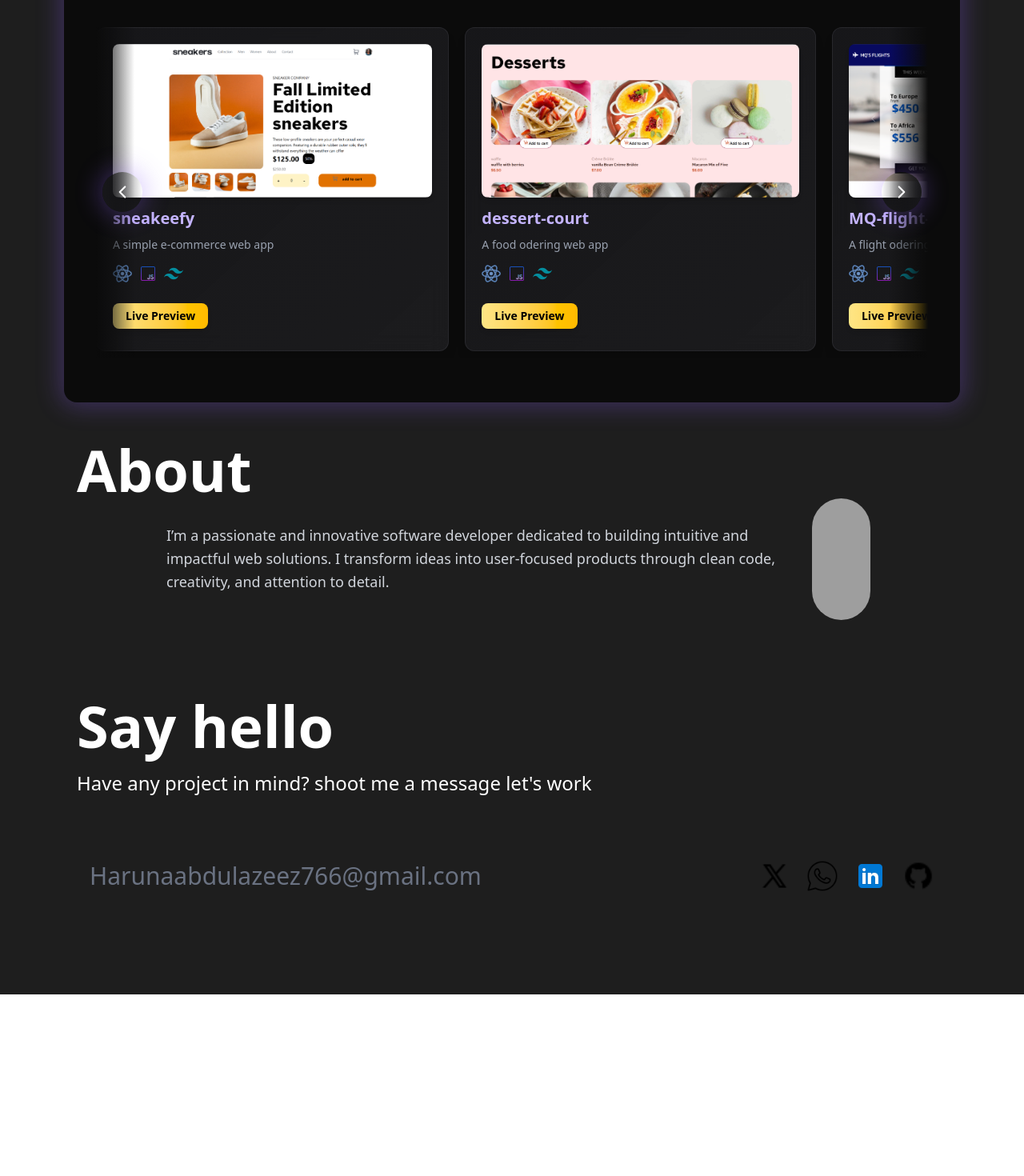
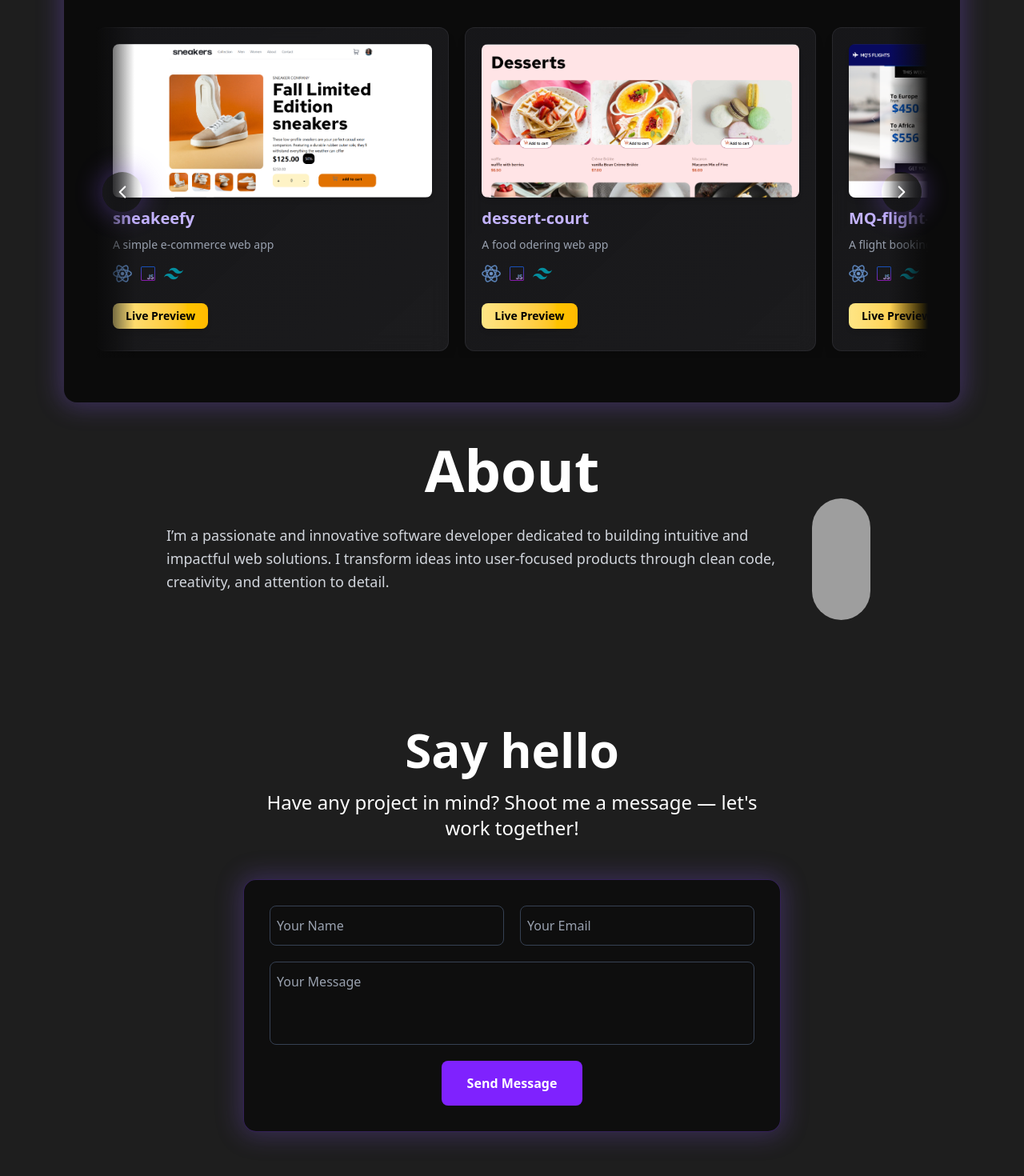
Before and after one commit to Zeez09/portfolio, a React (Vite) app: page / in a window 1280 px wide. Shown: the part 1094-2564 px from the top of the page at 80% size. Before the commit the page ends 2337 px from the top, so only its background shows below. Built offline with nearby package versions, Linux system fonts and the light colour scheme; grey boxes are pictures that could not be loaded.

Commit message:
pushed new updates

```diff
--- a/package.json
+++ b/package.json
@@ -11,6 +11,7 @@
   },
   "dependencies": {
     "@tailwindcss/vite": "^4.1.4",
+    "emailjs-com": "^3.2.0",
     "framer-motion": "^12.8.0",
     "hamburger-react": "^2.5.2",
     "lucide-react": "^0.546.0",
--- a/src/App.jsx
+++ b/src/App.jsx
@@ -9,6 +9,8 @@ import linkedin from "./assets/images/icons8-linkedin-48.png";
 import Projects from "../src/components/Projects";
 import avatar from "./assets/images/medium-shot-anime-style-man-portrait.jpg";
 import whatsApp from "./assets/images/icons8-whatsapp-50.png";
+import ContactForm from "./components/ContactForm";
+
 
 
 
@@ -89,16 +91,20 @@ useEffect(() => {
 
 
 
+
+
+
   return (
     <>
     <div className="flex flex-col bg-[#1e1e1e] text-white overflow-x-hidden p-20">
       <div className="flex items-center justify-between w-full relative sm:justify-center">
-      <nav className={`mt-2 fixed top-4 left-1/2 transform -translate-x-1/2 z-50 bg-black border
-    border-gray-800 rounded-full px-6 py-3 w-full max-w-[600px] backdrop-blur-md shadow-lg
-     transition-all duration-300 ease-in-out ${showNavbar ? 'opacity-100 visible scale-100' : 'opacity-0 invisible scale-95'}`}>
+      <nav className={`fixed top-9 left-1/2 transform -translate-x-1/2 z-50 bg-black border border-gray-800 rounded-full
+px-4 py-2 sm:px-6 sm:py-3 w-[90%] sm:w-full max-w-[600px] backdrop-blur-md shadow-lg transition-all duration-300 ease-in-out
+${showNavbar ? 'opacity-100 visible scale-100' : 'opacity-0 invisible scale-95'}`}>
+
 
 {/* mobile */}
-          <div className="flex w-full items-center justify-between sm:hidden py-3 px-6">
+          <div className="flex w-full items-center justify-between sm:hidden p-1">
             <button onClick={toggleSidebar}>
               <Hamburger toggled={sidebarOpen} toggle={setSidebarOpen} size={16} />
             </button>
@@ -209,7 +215,7 @@ useEffect(() => {
 
 
 
-     <section className="w-full min-h-[50vh] sm:min-h-[55vh] lg:min-h-screen flex justify-center items-center bg-[#1e1e1e]">
+     <section className="w-full min-h-[80vh] sm:min-h-[85vh] lg:min-h-screen flex justify-center items-center bg-[#1e1e1e]">
 
   <div className="text-center p-6 w-full max-w-5xl">
     <h1 className="text-xl md:text-3xl font-bold">Hey there, I'm Haruna Abdulazeez</h1>
@@ -222,19 +228,23 @@ useEffect(() => {
       <a href="https://x.com/Zeez_IV"
     target="blank"
     rel="noopener noreferrer">
-      <img src={twitter} alt="Twitter" className="h-5 w-5 transition duration-300 hover:scale-125" />
+      <img src={twitter} alt="Twitter" className="w-10 h-10 transition duration-300 hover:scale-125" />
       </a>
+
+      <a href="https://wa.me/+2348036401635" target="blank" rel="noopener noreferrer">
+            <img src={whatsApp} alt="WhatsApp" className="w-10 h-10 transition duration-300 hover:scale-125" />
+          </a>
 
       <a href="https://github.com/Zeez09"
     target="blank"
     rel="noopener noreferrer">
-      <img src={github} alt="GitHub" className="h-5 w-5 transition duration-300 hover:scale-125" />
+      <img src={github} alt="GitHub" className="w-10 h-10 transition duration-300 hover:scale-125" />
       </a>
 
       <a href="https://www.linkedin.com/in/haruna-abdulazeez/"
     target="blank"
     rel="noopener noreferrer">
-      <img src={linkedin} alt="LinkedIn" className="h-5 w-5 transition duration-300 hover:scale-125 hover:cursor-pointer" /></a>
+      <img src={linkedin} alt="LinkedIn" className="w-10 h-10 transition duration-300 hover:scale-125 hover:cursor-pointer" /></a>
     </div>
 
 <a
@@ -250,16 +260,16 @@ useEffect(() => {
 </section>
 
 <section id="portfolio" className="leading-12 ">
-<h1 className="text-2xl md:text-7xl font-bold mb-10">Portfolio</h1>
+<h1 className="text-2xl md:text-7xl font-bold mb-10 flex justify-center">Portfolio</h1>
   <Projects />
 </section>
 
 <section id="about">
 <div className="w-full px-4 py-12">
-  <h1 className="text-2xl md:text-7xl font-bold"> About</h1>
-  <div className="flex flex-col md:flex-row items-center justify-center gap-6 max-w-4xl mx-auto">
+  <h1 className="text-2xl md:text-7xl font-bold flex justify-center"> About</h1>
+  <div className="flex flex-col md:flex-row items-center justify-center gap-6 sm:max-w-4xl mx-auto">
 
-    <p className="text-sm sm:text-base md:text-lg text-gray-300 leading-relaxed text-center md:text-left max-w-4xl mx-auto px-4">
+    <p className="text-sm sm:text-base md:text-lg text-gray-300 leading-relaxed text-center md:text-left sm:max-w-4xl mx-auto px-4">
   I’m a passionate and innovative software developer dedicated to building intuitive and impactful web solutions. I transform ideas into user-focused products through clean code, creativity, and attention to detail.
 </p>
 
@@ -275,47 +285,16 @@ useEffect(() => {
 
 
   <section id="contact" className="leading-loose">
-  <div className="w-full px-4 py-12 leading-loose">
-  <h1 className="text-2xl md:text-7xl font-bold"> Say hello</h1>
-  <h3 className="text-2xl mt-5">
-    Have any project in mind? shoot me a message let's work
-  </h3>
 
-  <div className="flex flex-col sm:flex-row justify-between items-center gap-10 sm:gap-20 mt-20 px-4 text-center sm:text-left">
-    <a href="https://mail.google.com/mail/u/0/#inbox?compose=new" target="blank" rel= "noopener noreferrer">
-    <h1 className="text-sm sm:text-base md:text-2xl lg:text-3xl text-gray-500 hover:text-white transition duration-300 break-words text-center md:text-left">
-  Harunaabdulazeez766@gmail.com
-</h1>
 
-    </a>
 
-    <div className="flex flex-col sm:flex-row gap-5">
 
-    <a href="https://x.com/Zeez_IV"
-    target="blank"
-    rel="noopener noreferrer">
-    <img src={twitter} alt="" className="w-10 h-10 transition duration-300 hover:scale-125" />
-      </a>
-      <a href="https://wa.me/+2348036401635"
-    target="blank"
-    rel="noopener noreferrer">
-    <img src={whatsApp} alt="" className="w-10 h-10 transition duration-300 hover:scale-125" />
-    </a>
+    <div className="flex flex-col justify-center items-center gap-10 mt-5 px-4 text-center">
+  <ContactForm />
 
-    <a href="https://www.linkedin.com/in/haruna-abdulazeez/"
-    target="blank"
-    rel="noopener noreferrer">
-      <img src={linkedin} alt="" className="w-10 h-10 transition duration-300 hover:scale-125" />
-    </a>
 
-    <a href="https://github.com/Zeez09"
-    target="blank"
-    rel="noopener noreferrer">
-    <img src={github} alt="" className="w-10 h-10 transition duration-300 hover:scale-125" />
-    </a>
 
-  </div>
-  </div>
+
 
 
   </div>
--- /dev/null
+++ b/src/components/ContactForm.jsx
@@ -0,0 +1,81 @@
+import React from "react";
+import emailjs from "emailjs-com";
+
+const ContactForm = () => {
+  const sendEmail = (e) => {
+    e.preventDefault();
+
+    emailjs
+      .sendForm("jukeboxx", "template_gdihhri", e.target, "w1pYAtaZ4DLFFD1Kt")
+      .then(
+        (result) => {
+          console.log(result.text);
+          alert("Email sent successfully!");
+        },
+        (error) => {
+          console.log(error.text);
+          alert("Failed to send email, please try again.");
+        }
+      );
+
+    e.target.reset();
+  };
+
+  return (
+    <section
+      id="contact"
+      className="max-w-6xl flex flex-col justify-center items-center bg-[#1e1e1e] text-white px-4 py-16"
+    >
+      {/* Heading */}
+      <div className="text-center mb-12">
+        <h1 className="text-3xl md:text-6xl font-bold">Say hello</h1>
+        <h3 className="text-lg md:text-2xl mt-5 max-w-2xl mx-auto">
+          Have any project in mind? Shoot me a message — let's work together!
+        </h3>
+      </div>
+
+      {/* Contact Form */}
+      <form
+        onSubmit={sendEmail}
+        className="w-full max-w-4xl flex flex-col items-center gap-5 p-8 bg-[#0b0b0b]/80 border border-violet-500/30 rounded-2xl shadow-[0_0_30px_5px_rgba(139,92,246,0.25)]"
+      >
+        {/* Name & Email */}
+        <div className="flex flex-col sm:flex-row w-full justify-center gap-5">
+          <input
+            type="text"
+            name="name"
+            placeholder="Your Name"
+            required
+            className="w-full sm:w-1/2 border border-gray-700 bg-transparent text-white placeholder-gray-400 p-2 rounded-lg focus:outline-none focus:border-violet-500"
+          />
+          <input
+            type="email"
+            name="email"
+            placeholder="Your Email"
+            required
+            className="w-full sm:w-1/2 border border-gray-700 bg-transparent text-white placeholder-gray-400 p-2 rounded-lg focus:outline-none focus:border-violet-500"
+          />
+        </div>
+
+        {/* Message */}
+        <textarea
+          name="message"
+          placeholder="Your Message"
+
+          required
+          className="w-full border border-gray-700 bg-transparent text-white placeholder-gray-400 p-2 rounded-lg focus:outline-none focus:border-violet-500 resize-none h-26"
+        />
+
+        {/* Submit Button */}
+        <button
+          type="submit"
+          className="bg-violet-600 text-white px-8 py-3 rounded-lg hover:bg-violet-700 transition font-semibold"
+        >
+          Send Message
+        </button>
+      </form>
+    </section>
+  );
+};
+
+export default ContactForm;
--- a/src/components/Projects.jsx
+++ b/src/components/Projects.jsx
@@ -18,7 +18,7 @@ const Projects = () => {
   };
 
   return (
-    <section className="w-full bg-[#0b0b0b] text-white py-14 px-3 sm:px-10 relative overflow-hidden rounded-2xl shadow-[0_0_30px_5px_rgba(139,92,246,0.3)]">
+<section className="w-full bg-[#0b0b0b] text-white py-6 px-3 sm:py-10 sm:px-8 md:py-14 md:px-10 relative overflow-hidden rounded-xl md:rounded-2xl shadow-[0_0_15px_2px_rgba(139,92,246,0.3)] md:shadow-[0_0_30px_5px_rgba(139,92,246,0.3)]" >
       <div className="max-w-6xl mx-auto space-y-12 relative">
         <h2 className="text-3xl sm:text-4xl font-extrabold text-center mb-10 bg-gradient-to-r from-violet-400 to-amber-300 bg-clip-text text-transparent">
           My Projects
@@ -52,7 +52,7 @@ const Projects = () => {
             {projects.map((project, index) => (
               <div
                 key={index}
-                className="snap-center min-w-[80%] sm:min-w-[55%] md:min-w-[40%] bg-gradient-to-br from-zinc-900/90 to-zinc-800/60 backdrop-blur-md rounded-xl border border-zinc-700/40 shadow-lg hover:shadow-violet-500/20 p-3 sm:p-5 flex-shrink-0 transition-all duration-500 hover:-translate-y-2 hover:border-violet-400/40"
+                className="snap-center min-w-[70%] sm:min-w-[45%] md:min-w-[30%] bg-gradient-to-br from-zinc-900/90 to-zinc-800/60 backdrop-blur-md rounded-xl border border-zinc-700/40 shadow-lg hover:shadow-violet-500/20 p-3 sm:p-5 flex-shrink-0 transition-all duration-500 hover:-translate-y-2 hover:border-violet-400/40"
               >
                 <img
                   src={project.image}
--- a/src/data/Projects.js
+++ b/src/data/Projects.js
@@ -29,7 +29,7 @@ const projects = [
         id: "3",
         image: image3,
         title: "MQ-flight-booking-app",
-        description: "A flight odering web app",
+        description: "A flight booking web app",
         link: "https://mq-flight-booking-app.vercel.app/",
     },
     {
```
Also changed, not shown: 1 other file (tests, documents, lock files or other folders).
